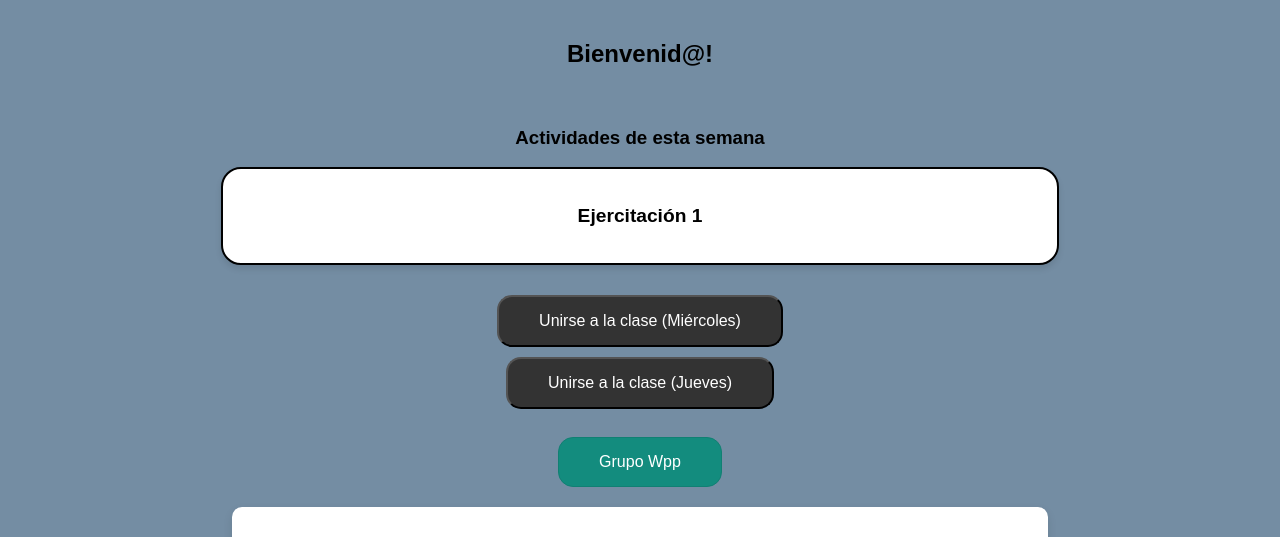
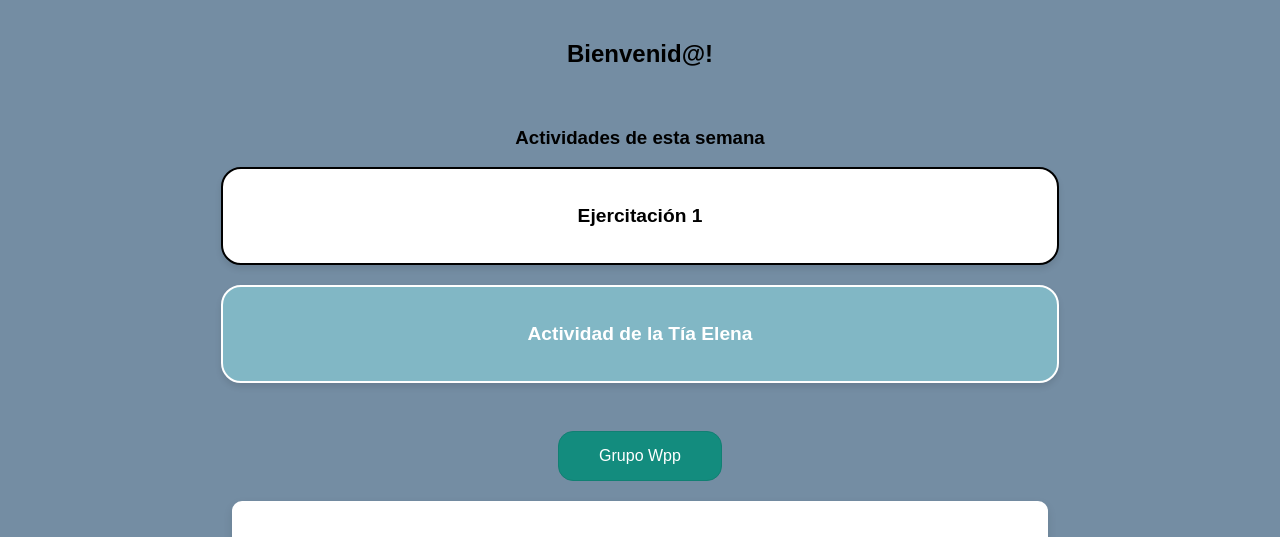
Before and after one commit to dtac-untref/dtac-web, a React (Create React App) app: page /home in a window 1280 px wide. Shown: the top 537 px of the page. Built offline with nearby package versions, Linux system fonts and the light colour scheme.

Commit message:
actualizacion de actividades

```diff
--- a/src/components/EjercitacionesData.js
+++ b/src/components/EjercitacionesData.js
@@ -112,7 +112,7 @@ const ejercitaciones = [
         <br><br>
         También les adjuntamos 3 archivos para rehacer la Flor, pero ahora con las entidades dispuestas y organizadas en distintas capas (<em>Ejercitacion 03 Flor.pdf</em>; <em>Ejercitacion 03 Flor-desarrollo.pdf</em> y <em>Ejercitacion 03 Flor-consigna.pdf</em>) esta actividad <strong>tampoco debe ser entregada.</strong>
         <br><br>
-        Por último, les dejamos 3 archivos para la ejecución de la ejercitación 03 (<em>Ejercitacion 03 -Cubo.pdf</em>; <em>Ejercitacion 03 -Cubo-desarrollo.pdf</em> y <em>Ejercitacion 03 –Cubo-consigna.pdf</em>) esta actividad deberá ser entregada  con la fecha límite <strong>indicada en el calendario</strong>.
+        Por último, les dejamos 3 archivos para la ejecución de la ejercitación 03 (<em>Ejercitacion 03 -Cubo.pdf</em>; <em>Ejercitacion 03 -Cubo-desarrollo.pdf</em> y <em>Ejercitacion 03 –Cubo-consigna.pdf</em>) esta actividad deberá ser entregada  con la fecha límite <strong>Jueves 4/9 y Viernes 5/9</strong>, segun la comision que corresponda.
         <br><br>
         <strong>Esta debe ser enviada a la casilla de correo electrónico dtacun3f@gmail.com, denominada: <em>Ejercitacion 03 Apellido.dwg</em>. Los archivos que no tengan este formato no serán recepcionados.</strong>
         <br><br>
@@ -155,7 +155,7 @@ const ejercitaciones = [
       Por último, compartimos las instrucciones para la actividad de entrega obligatoria, que cada uno deberá presentar en el próximo encuentro. La dinámica para la exposición del trabajo implica que puedan compartir la pantalla para mostrar el archivo CAD con las vistas y poder alternar mostrando el cubo que intervinieron con la cámara para ir cotejando que las vistas se condicen con el modelo. En caso de no contar con cámara web, les sugerimos que tengan fotografiado el cubo en sus seis caras (preferentemente indicadas con marcador sobre cada cara, VF, VLI, VS, etc.).<br><br>
       En el archivo adjunto <em>Lamina 04-Apellido.pdf</em> tienen la apariencia de toda la composición, además de las medidas (en color gris). Aclaramos que no es necesario dibujar las cotas dado que todavía no hemos visto los comandos necesarios y las configuraciones para acotar. Por otro lado, la ubicación de todo el sistema de vistas debe ser ajustado por ustedes para lograr una disposición equilibrada.<br><br>
       Para comenzar con la ejecución deben generar 3 Capas: el layer Formato en color magenta (6) y línea CONTINUA; el layer Pieza en color blanco/negro (7) y línea CONTINUA; y, por último, el layer Línea Trazos Ocultos en color cyan (4) y línea DASHED2 (TRAZOS2).<br><br>
-      <strong>Esta debe ser enviada a la casilla de correo electrónico dtacun3f@gmail.com, denominada: <em>Lámina 04 - Apellido.dwg</em>. La fecha límite de entrega está indicada en el calendario. Los archivos que no tengan este formato no serán recepcionados.</strong>
+      <strong>Esta debe ser enviada a la casilla de correo electrónico dtacun3f@gmail.com, denominada: <em>Lámina 04 - Apellido.dwg</em>. La fecha límite de entrega es el Jueves 11/9 y Viernes 12/9, segun la comision que corresponda. Los archivos que no tengan este formato no serán recepcionados.</strong>
       <br><br>
       Saludos.
   `,
@@ -187,7 +187,7 @@ const ejercitaciones = [
       Por otro lado, compartimos este video con la actual disposición del comando Hatch en la cinta de comandos del entorno Dibujo 2D y Anotación (Drafting & Annotation): <a href="https://youtu.be/jVLcmJ8TxTE" target="_blank">Ver tutorial</a><br><br>
       Adjuntamos los archivos de la ejercitacion que constan de las instrucciones para la próxima actividad de entrega obligatoria. El archivo <em>Lamina 05 Consigna.pdf</em>, expone los criterios para la ejecución, y el archivo <em>Lamina 05 Apellido.pdf</em>, ejemplifica la apariencia final a lograr, donde pueden variar los colores del mandala.
       <br><br>
-      <strong>Esta actividad deberá ser mostrada en el próximo encuentro virtual (indicado en el calendario). Luego se debe enviar a la casilla: dtacun3f@gmail.com, con la denominación: <em>Lamina 05 Apellido.dwg</em>. Los archivos que no tengan este formato no serán recepcionados.</strong>
+      <strong>Esta actividad deberá ser mostrada en el próximo encuentro virtual. Luego se debe enviar a la casilla: dtacun3f@gmail.com, con la denominación: <em>Lamina 05 Apellido.dwg</em>, con limite de entrega el dia despues de la clase. Los archivos que no tengan este formato no serán recepcionados.</strong>
       <br><br>
       Saludos.
   `,
@@ -219,7 +219,7 @@ const ejercitaciones = [
       <br><br>
       En el próximo encuentro virtual deberán compartir la pantalla para mostrar el archivo CAD con las perspectivas y poder alternar mostrando el cubo que intervinieron con la cámara para ir cotejando que las representaciones se condicen con el modelo. En caso de no contar con cámara web, les sugerimos que tengan fotografiado el cubo.
       <br><br>
-      <strong>Esta actividad deberá ser mostrada en el próximo encuentro virtual (indicado en el calendario). Luego se debe enviar a la casilla: dtacun3f@gmail.com, con la denominación: <em>Lamina 06 Apellido.dwg</em>. Los archivos que no tengan este formato no serán recepcionados.</strong>
+      <strong>Esta actividad deberá ser mostrada en el próximo encuentro virtual. Luego se debe enviar a la casilla: dtacun3f@gmail.com, con la denominación: <em>Lamina 06 Apellido.dwg</em>, con limite de entrega el dia despues de la clase. Los archivos que no tengan este formato no serán recepcionados.</strong>
       <br><br>
       Saludos.
   `,
@@ -255,7 +255,7 @@ const ejercitaciones = [
       En este vínculo encontrarán el video sobre todos los parámetros que nos permiten configurar un ESTILO DE COTAS (Cota -Estilo e Texto-, Línea Auxiliar de Cota -Línea de Referencia para AutoCAD-, Línea de Cota y Flechas –Símbolos-), luego de diseñar nuestro estilo, exploraremos las herramientas de acotado:<br><br>
       <a href="https://drive.google.com/file/d/1hfoLg3X-BxaD2WfGs1W3AOp-qB6lpJMC/view?usp=sharing" target="_blank">Video Configuración de Estilo de Cotas</a><br><br>
       A partir de ello, debemos agregar las cotas necesarias a la Lamina 07 (cotas numericas, no se debe agregar una cota de texto), generando la capa o el layer Cotas en color amarillo y línea CONTINUA.<br><br>
-      Fecha de Entrega indicada en el calendario.<br><br>
+      Fecha de entrega: Jueves y Viernes de la semana de exposicion en clase, segun la comision que corresponda.<br><br>
       Denominación: Lamina 07-Apellido.dwg<br><br>
       Enviar a la casilla: dtacun3f@gmail.com<br><br>
       Saludos.`,
--- a/src/components/Home.js
+++ b/src/components/Home.js
@@ -13,7 +13,7 @@ function Home() {
     const calcularEjercitacion = () => {
       const now = new Date();
       // const startDate = new Date('2024-08-07T00:00:00-03:00'); // 07/08/2024
-      const baseDate = new Date('2025-08-27T18:00:00-03:00'); // 15/08/2024 a las 18:00 hs GMT-3
+      const baseDate = new Date('2025-08-14T18:00:00-03:00'); // 15/08/2024 a las 18:00 hs GMT-3
 
       if (now < baseDate) {
         // Si es antes del 15/08/2024 a las 18:00, mostrar Ejercitación 1
@@ -49,30 +49,29 @@ function Home() {
             pdfs={ejercitacionActual.pdfs}
             powerpoints={ejercitacionActual.powerpoints}
           />
-         // )}
-         //{ultimaActividad && (
-         //  <Actividad
-         //    titulo={ultimaActividad.titulo}
-         //    consigna={ultimaActividad.consigna}
-         //    videos={ultimaActividad.videos}
-         //    pdfs={ultimaActividad.pdfs}
-         //    powerpoints={ultimaActividad.powerpoints}
-         //  />
+          )}
+         {ultimaActividad && (
+           <Actividad
+             titulo={ultimaActividad.titulo}
+             consigna={ultimaActividad.consigna}
+             videos={ultimaActividad.videos}
+             pdfs={ultimaActividad.pdfs}
+             powerpoints={ultimaActividad.powerpoints}
+           />
         )}
 
-        <button
+        {/* <button
           className="meet-button"
           onClick={() => window.open('https://meet.google.com/ttg-gpgj-aro', '_blank')}
-        >
-          Unirse a la clase (Miércoles)
-        </button>
+        >  Unirse a la clase (Miércoles)
+        </button> */}
 
-        <button
-          className="meet-button"
-          onClick={() => window.open('https://meet.google.com/shf-rqko-sis', '_blank')}
+        {/*<button
+          //className="meet-button"
+          //onClick={() => window.open('https://meet.google.com/shf-rqko-sis', '_blank')}
         >
           Unirse a la clase (Jueves)
-        </button>
+        </button>*/}
 
         <br></br>
 
```
